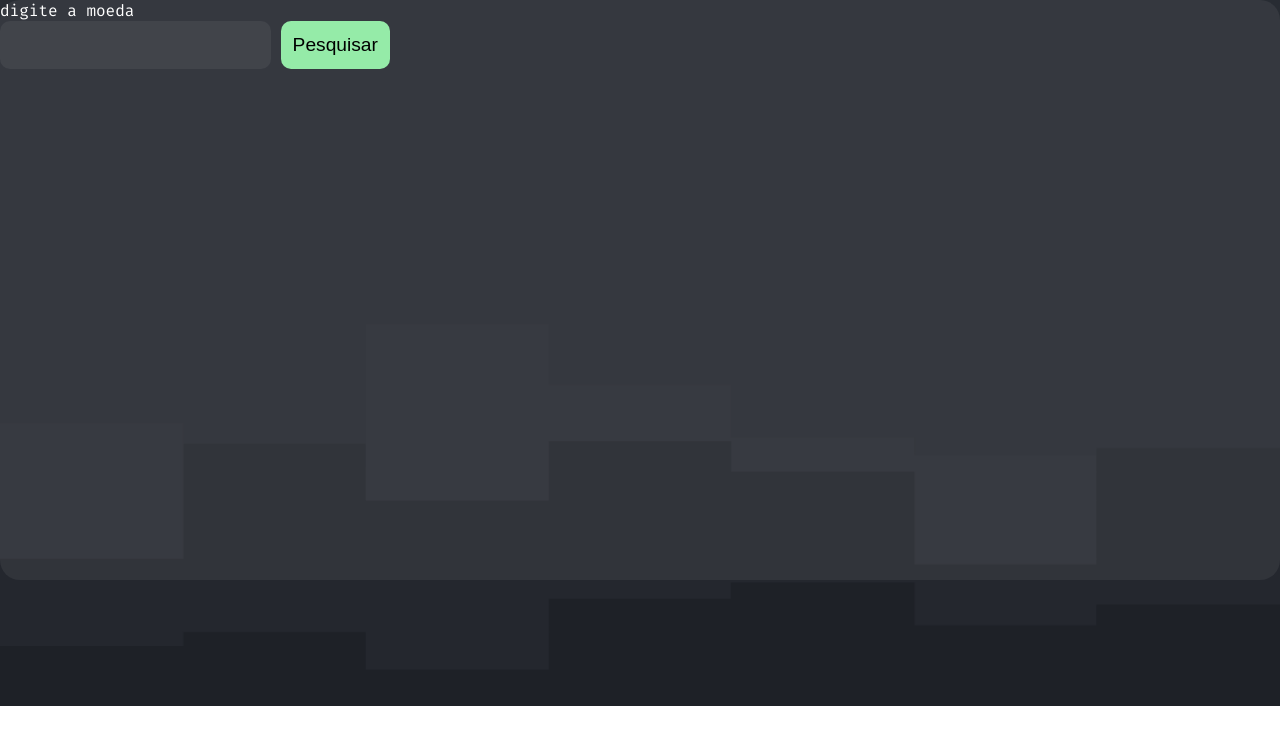
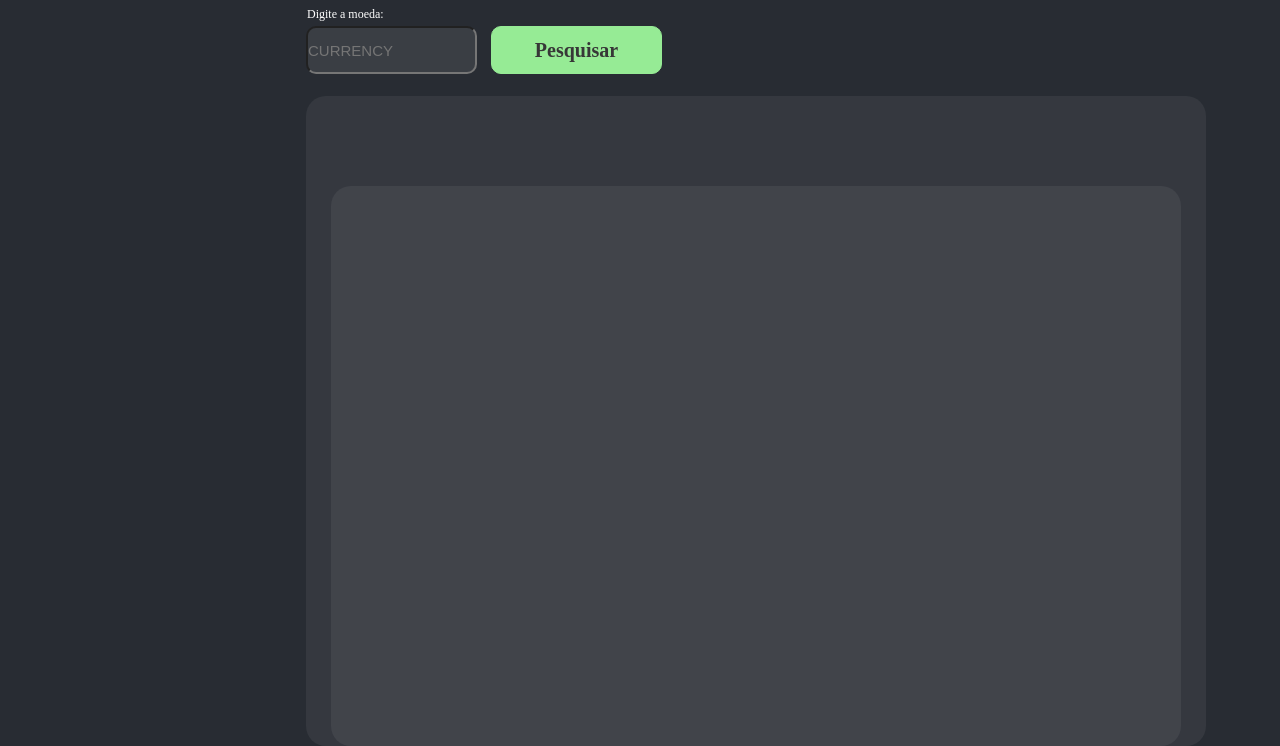
Before and after one commit to guilhermegattimarinho/exchange-house, a website built with Vite: page index.html in a window 1280 px wide. Shown: the part 94-840 px from the top of the page. Before the commit the page ends 800 px from the top, so only its background shows below. Built offline with nearby package versions, Linux system fonts and the light colour scheme.

Commit message:
projeto final

```diff
--- a/index.html
+++ b/index.html
@@ -4,28 +4,24 @@
     <meta charset="UTF-8" />
     <meta http-equiv="X-UA-Compatible" content="IE=edge" />
     <meta name="viewport" content="width=device-width, initial-scale=1.0" />
-    <title>Casa de Câmbio 🤑</title>
+    <link rel="stylesheet" href="./src/style.css" />
+    <script src="./src/main.js" type="module" defer></script>
+    <title>Casa de Câmbio</title>
   </head>
+
   <body>
-    <div class="container">
-      <header>
-        <h1>Casa de <span>Câmbio</span></h1>
-      </header>
-      <main>
-        <form>
-          <label for="currency"
-            >digite a moeda
-            <br />
-            <input type="text" id="currency" />
-          </label>
-          <button>Pesquisar</button>
-        </form>
-        <section class="coins-section">
-          <h2 class="coins-title"></h2>
-          <ul class="coins"></ul>
-        </section>
-      </main>
+    <header>
+      <h1>Casa de <span>Câmbio</span> </h1>
+
+      <p class="digite">Digite a moeda:</p>
+
+      <input type="text" placeholder="CURRENCY" />
+
+      <button class="search">Pesquisar</button>
+    </header>
+    <div class="big-section">
+      <h3 class="type-value"></h3>
+      <section></section>
     </div>
-    <script src="src/main.js" type="module" defer></script>
   </body>
 </html>
--- a/package.json
+++ b/package.json
@@ -13,6 +13,7 @@
   "license": "ISC",
   "dependencies": {
     "@trybe/eslint-config-frontend": "^1.10.0",
+    "sweetalert2": "^11.7.3",
     "vite": "^4.3.1"
   }
 }
--- a/src/main.js
+++ b/src/main.js
@@ -1 +1,43 @@
-import './style.css';
+/* eslint-disable no-alert */
+// importa biblioteca para alerta
+// import Swal from 'sweetalert2' (não consegui resolver o bug);
+
+// captura elementos para manipulação via js
+const getSection = document.querySelector('section');
+const getInput = document.querySelector('input');
+const getButton = document.querySelector('button');
+const getText = document.querySelector('.type-value');
+
+const number = 3;
+
+// captura url da api em uma variavel
+const requestURL = 'https://api.exchangerate.host/latest?base=';
+
+// tratanto api com fetch e a partir desse tratamento criando elementos de forma dinamica
+const fetchData = (currency) => fetch(`${requestURL}${currency}`)
+  .then((response) => response.json())
+  .then((data) => {
+    const searchedCoin = (getInput.value).toUpperCase();
+    if (!(searchedCoin in data.rates)) {
+      throw new Error('Moeda inválida!');
+    } else {
+      Object.keys(data.rates)
+        .forEach((each) => {
+          const createDiv = document.createElement('div');
+          getText.innerHTML = `O valor referente a 1 ${searchedCoin}`;
+          createDiv.innerHTML = ` <img src="src/img/coin.png" alt="">
+          <p id="moeda">${each}:</p>
+           <span>${data.rates[each].toFixed(number)}</span>
+           `;
+          createDiv.classList.add('div-coins');
+          getSection.appendChild(createDiv);
+        });
+    }
+  })
+  .catch((error) => window.alert(error.message));
+
+// evento de click para mostrar informações conforme requisição
+getButton.addEventListener('click', () => {
+  getSection.innerHTML = '';
+  fetchData(getInput.value);
+});
--- a/src/style.css
+++ b/src/style.css
@@ -1,73 +1,147 @@
-@import url('https://fonts.googleapis.com/css2?family=Fira+Code:wght@400;500;600;700&display=swap');
-
-/* reset */
 * {
   margin: 0;
   padding: 0;
   box-sizing: border-box;
 }
 
-/* cores usadas no prototipo figma guardada em variaveis */
-:root {
-  --green: #95eba8;
-  --grey: rgba(167, 167, 167, 1);
-  --darkGrey: rgba(255, 255, 255, 0.06);
-  --yellow: rgba(255, 231, 19, 1);
-}
-
 body {
-  background-image: url('img/bg.png');
-  background-repeat: no-repeat;
-  background-size: cover;
-  font-family: 'Fira Code';
+  background-color: #282C33;
   color: white;
-}
-.container {
-  height: 100vh;
-  margin: 0 auto;
 }
 
 h1 {
-  font-size: 3.7rem;
-  font-weight: 600;
-  margin-bottom: 1rem;
+  position: absolute;
+  width: 517px;
+  height: 74px;
+  left: 306px;
+  font-family: 'Fira Code';
+  font-style: normal;
+  font-weight: 700;
+  font-size: 30px;
+  line-height: 79px;
+  color: white;
 }
 
 h1 span {
-  color: var(--green);
+  color: #96EB95;
 }
 
-main {
-  background: var(--darkGrey);
-  border-radius: 20px;
-  height: 580px;
-  margin: 0 auto;
-  width: 100%;
-}
-
-form {
-  margin-bottom: 1rem;
-}
-
-label {
-  margin-bottom: 0.5rem;
-  color: white;
-}
-
-input,
-button {
-  padding: 0 12px;
-  height: 48px;
-  border-radius: 10px;
-  font-size: 1.2rem;
-  outline: none;
-  border: none;
+.digite {
+  color: #FFFFFF;
+  position: absolute;
+  width: 111px;
+  height: 15px;
+  left: 307px;
+  top: 100px;
+  font-family: 'Fira Code';
+  font-style: normal;
+  font-weight: 400;
+  font-size: 12px;
+  line-height: 16px;
 }
 
 input {
-  background: var(--darkGrey);
+  position: absolute;
+  width: 171px;
+  height: 48px;
+  left: 306px;
+  top: 120px;
+  background: rgba(217, 217, 217, 0.1);
+  border-radius: 10px;
+  color: #FFFFFF;
+  font-size: 15px;
 }
-button {
-  background: var(--green);
-  color: black;
+
+.search {
+  position: absolute;
+  font-family: 'Fira Code';
+  font-style: normal;
+  font-weight: 700;
+  font-size: 20px;
+  line-height: 26px;
+  color: #373737;
+  width: 171px;
+  height: 48px;
+  left: 491px;
+  top: 120px;
+  background: #96EB95;
+  border: 1px solid #96EB95;
+  border-radius: 10px;
 }
+
+div {
+  background: rgba(0, 0, 0, 0.2);
+  border-radius: 5px;
+  width: 120px;
+  display: flex;
+  justify-content: space-around;
+  align-items: center;
+}
+
+#moeda {
+  color: #FFFFFF;
+}
+div > span {
+  font-size: 16px;
+  font-family: 'Fira Code';
+  font-style: normal;
+  font-weight: 400;
+  font-size: 13px;
+  line-height: 17px;
+  color: #FFE713;
+}
+
+.type-value {
+  font-size: 30px;
+  margin-top: 5%;
+}
+
+.big-section {
+  display: flex;
+  flex-direction: column;
+  width: 900px;
+  height: 650px;
+  left: 306px;
+  top: 190px;
+  background: rgba(255, 255, 255, 0.06);
+  position: absolute;
+  border-radius: 20px;
+}
+
+section {
+  gap: 2%;
+  width: 850px;
+  height: 683px;
+  left: 306px;
+  top: 290px;
+  background: rgba(255, 255, 255, 0.06);
+  border-radius: 20px;
+  display: grid;
+  grid-template-columns: repeat(5, 1fr);
+  grid-template-rows: repeat(8, 1fr);
+  margin-top: 5%;
+  overflow-y: scroll;
+  padding: 30px;
+}
+
+.div-coins {
+  gap: 5%;
+  width: 130px;
+  height: 40px;
+}
+
+::-webkit-scrollbar {
+  width: 10px;
+  height: 10px;
+}
+
+/* Estilo para o track da barra de rolagem */
+::-webkit-scrollbar-track {
+  background-color: #888;
+}
+
+/* Estilo para o thumb da barra de rolagem */
+::-webkit-scrollbar-thumb {
+  background-color: #373737;
+  border-radius: 5px;
+}
```
Also changed, not shown: src/img/coin.png (added), 1 other file.
